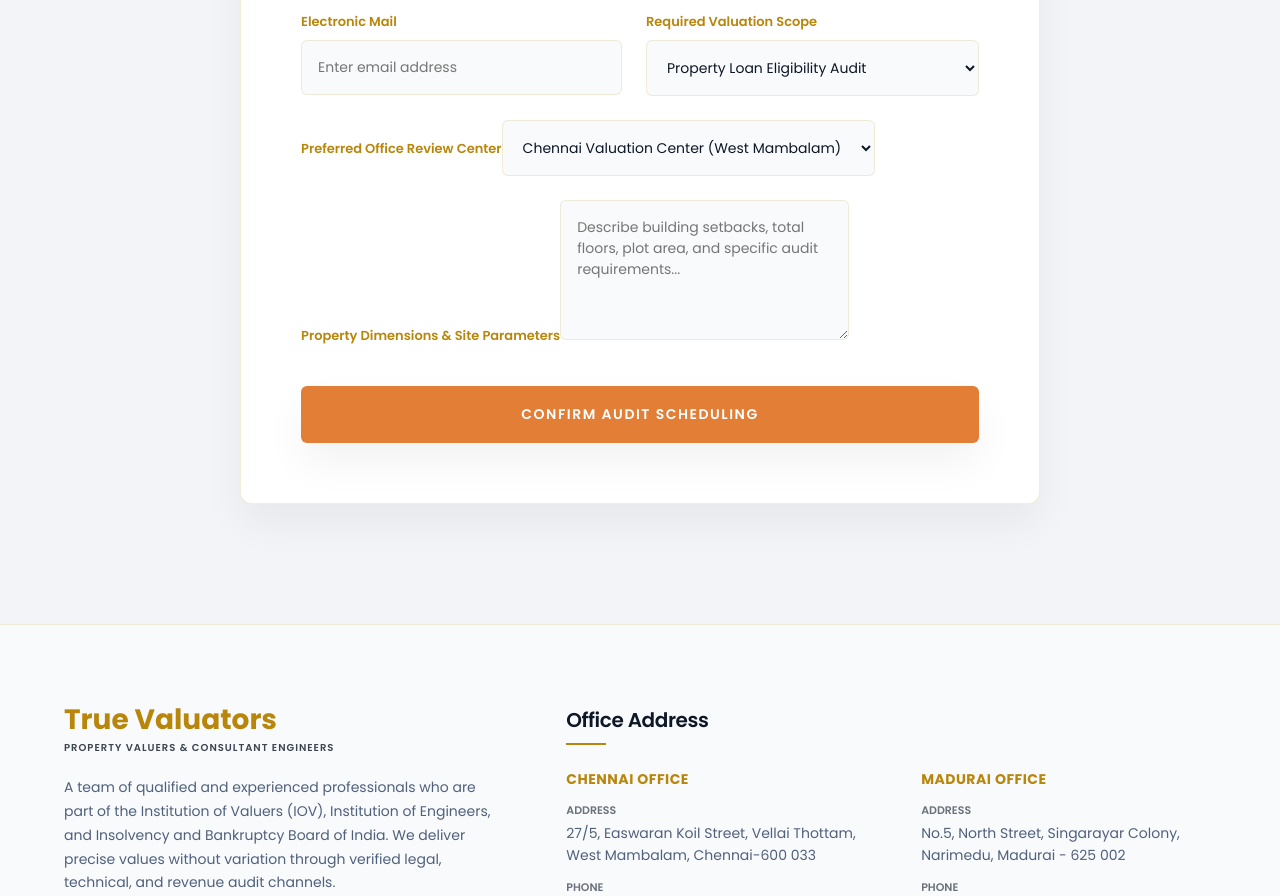
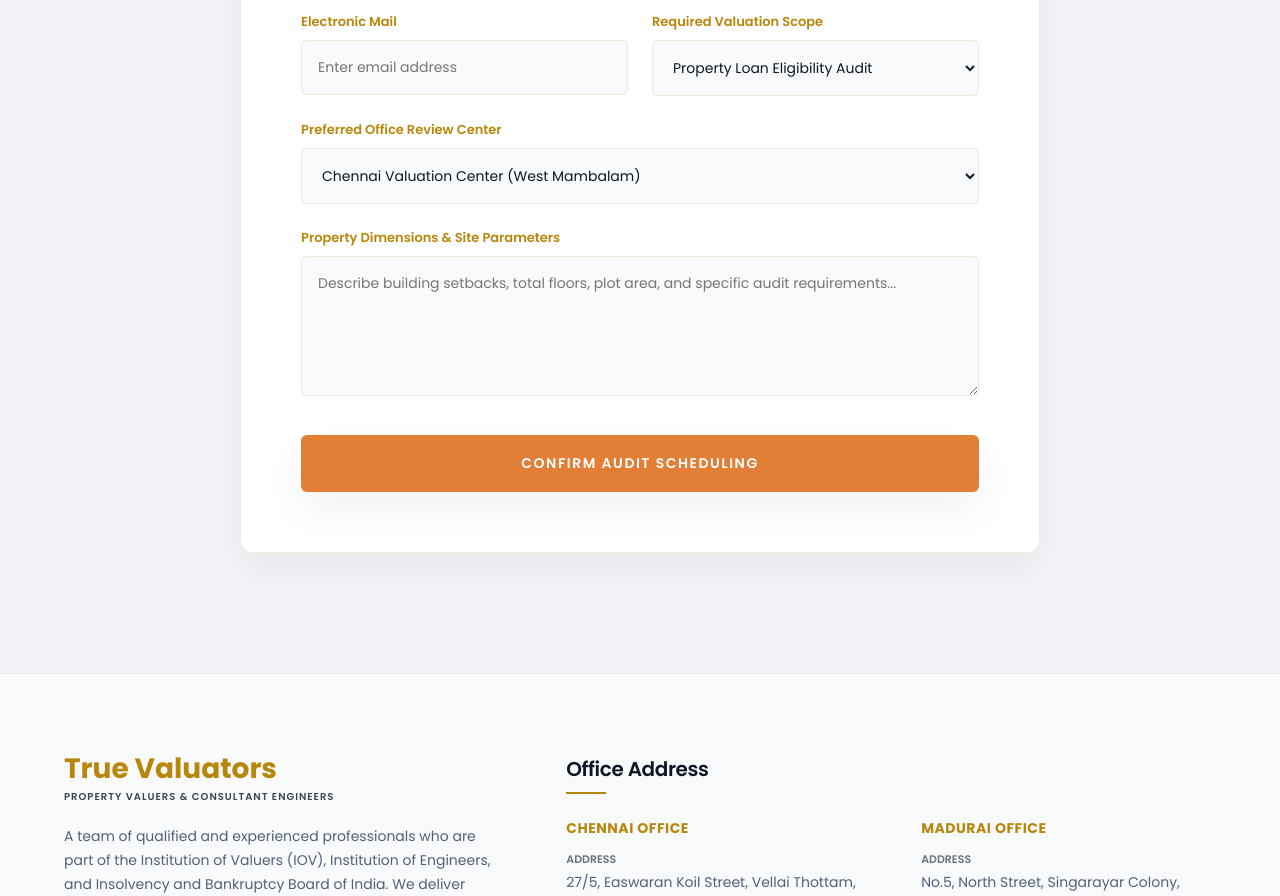
Before and after one commit to godivatech/true_valuators, a Next.js app: page /contact in a window 1280 px wide. Shown: the part 1880-2776 px from the top of the page. Built offline with nearby package versions, Linux system fonts and the light colour scheme.

Commit message:
code changes

```diff
--- a/src/app/contact/page.module.css
+++ b/src/app/contact/page.module.css
@@ -279,6 +279,7 @@
   border-radius: 6px;
   outline: none;
   transition: var(--transition-smooth);
+  width: 100%;
 }
 
 .inputField:focus,
--- a/src/app/contact/page.tsx
+++ b/src/app/contact/page.tsx
@@ -202,7 +202,7 @@ export default function Contact() {
                 </select>
               </div>
 
-              <div className={styles.formGroupFull}>
+              <div className={`${styles.formGroup} ${styles.formGroupFull}`}>
                 <label className={styles.formLabel}>Preferred Office Review Center</label>
                 <select
                   name="officePreference"
@@ -215,7 +215,7 @@ export default function Contact() {
                 </select>
               </div>
 
-              <div className={styles.formGroupFull}>
+              <div className={`${styles.formGroup} ${styles.formGroupFull}`}>
                 <label className={styles.formLabel}>Property Dimensions & Site Parameters</label>
                 <textarea
                   name="message"
--- a/src/app/page.module.css
+++ b/src/app/page.module.css
@@ -691,6 +691,7 @@
   border-radius: 8px;
   outline: none;
   transition: var(--transition-smooth);
+  width: 100%;
 }
 
 .inputField:focus,
```
